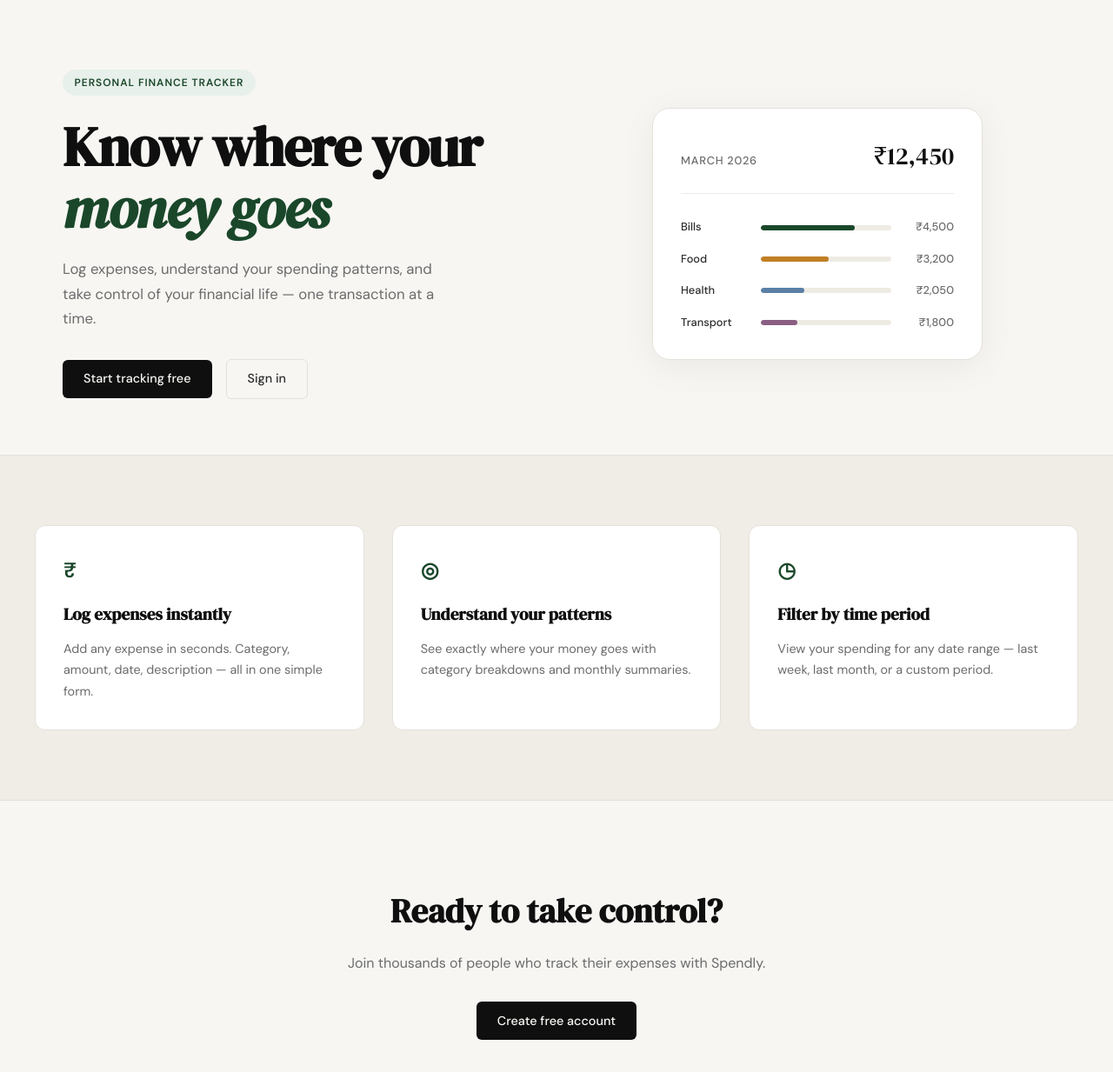
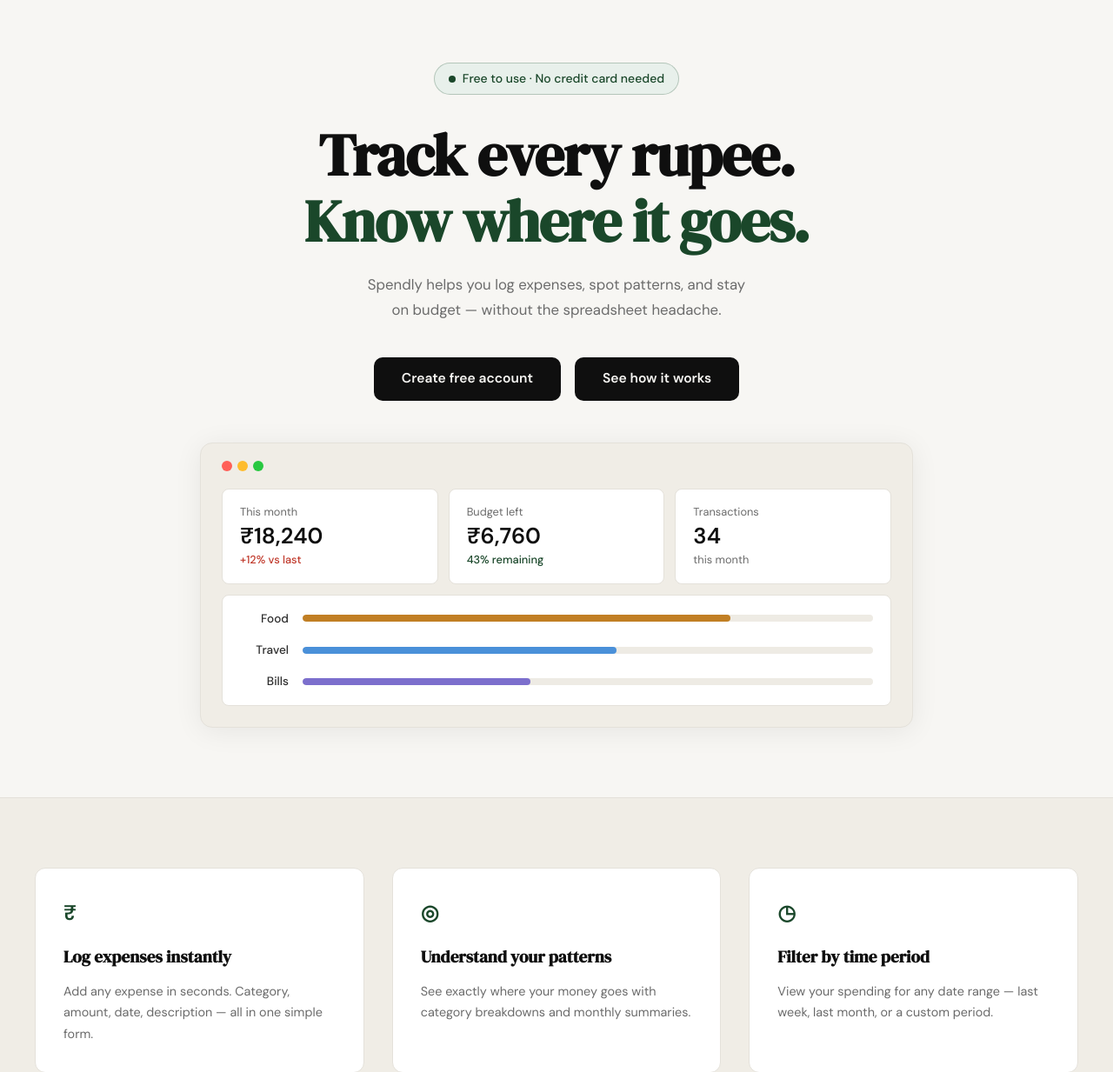
Before and after one commit to knock4rahul/spendly, a Flask app: page / in a window 1280 px wide. Shown: the part 61-1294 px from the top of the page at 87% size. Run offline with Flask 3, Linux system fonts and the light colour scheme.

Commit message:
landing: redesign hero section to match mockup

```diff
--- /dev/null
+++ b/static/css/landing.css
@@ -0,0 +1,209 @@
+/* ------------------------------------------------------------------ */
+/* Hero layout override — centered single column                       */
+/* ------------------------------------------------------------------ */
+
+.hero {
+    display: flex;
+    flex-direction: column;
+    align-items: center;
+    text-align: center;
+    padding: 4.5rem 2rem 5rem;
+    max-width: var(--max-width);
+    margin: 0 auto;
+    gap: 0;
+    grid-template-columns: unset;
+}
+
+.hero-inner {
+    display: flex;
+    flex-direction: column;
+    align-items: center;
+    margin-bottom: 3rem;
+}
+
+/* ------------------------------------------------------------------ */
+/* Badge                                                               */
+/* ------------------------------------------------------------------ */
+
+.hero-badge {
+    display: inline-flex;
+    align-items: center;
+    gap: 0.5rem;
+    background: var(--accent-light);
+    color: var(--accent);
+    border: 1px solid rgba(26, 71, 42, 0.25);
+    border-radius: 999px;
+    padding: 0.4rem 1rem;
+    font-size: 0.875rem;
+    font-weight: 500;
+    letter-spacing: 0;
+    text-transform: none;
+    margin-bottom: 2rem;
+}
+
+.hero-badge-dot {
+    width: 8px;
+    height: 8px;
+    background: var(--accent);
+    border-radius: 50%;
+    flex-shrink: 0;
+}
+
+/* ------------------------------------------------------------------ */
+/* Title                                                               */
+/* ------------------------------------------------------------------ */
+
+.hero-title {
+    font-size: clamp(2.75rem, 5.5vw, 4.25rem);
+    line-height: 1.12;
+    margin-bottom: 1.25rem;
+}
+
+.hero-title-green {
+    color: var(--accent);
+    font-style: normal;
+}
+
+/* ------------------------------------------------------------------ */
+/* Subtitle                                                            */
+/* ------------------------------------------------------------------ */
+
+.hero-subtitle {
+    max-width: 540px;
+    margin-bottom: 2.5rem;
+    font-size: 1.05rem;
+}
+
+/* ------------------------------------------------------------------ */
+/* Buttons                                                             */
+/* ------------------------------------------------------------------ */
+
+.btn-hero {
+    padding: 0.8rem 2rem;
+    font-size: 0.975rem;
+    font-weight: 600;
+    border-radius: 10px;
+}
+
+/* ------------------------------------------------------------------ */
+/* Mock browser                                                        */
+/* ------------------------------------------------------------------ */
+
+.hero-visual {
+    width: 100%;
+    max-width: 820px;
+    justify-content: unset;
+}
+
+.mock-browser {
+    background: var(--paper-warm);
+    border: 1px solid var(--border);
+    border-radius: 14px;
+    padding: 1.25rem 1.5rem 1.5rem;
+    box-shadow: 0 4px 32px rgba(0, 0, 0, 0.07);
+    width: 100%;
+}
+
+.mock-browser-dots {
+    display: flex;
+    gap: 6px;
+    margin-bottom: 1.25rem;
+}
+
+.mbdot {
+    width: 12px;
+    height: 12px;
+    border-radius: 50%;
+}
+
+.mbdot-red    { background: #ff5f57; }
+.mbdot-yellow { background: #febc2e; }
+.mbdot-green  { background: #28c840; }
+
+/* ------------------------------------------------------------------ */
+/* Stat cards row                                                      */
+/* ------------------------------------------------------------------ */
+
+.mock-stats-row {
+    display: grid;
+    grid-template-columns: repeat(3, 1fr);
+    gap: 0.75rem;
+    margin-bottom: 0.75rem;
+}
+
+.mock-stat {
+    background: var(--paper-card);
+    border: 1px solid var(--border);
+    border-radius: 8px;
+    padding: 1rem 1.25rem;
+    display: flex;
+    flex-direction: column;
+    gap: 0.2rem;
+    text-align: left;
+}
+
+.mock-stat-label {
+    font-size: 0.8rem;
+    color: var(--ink-muted);
+}
+
+.mock-stat-value {
+    font-size: 1.6rem;
+    font-weight: 700;
+    color: var(--ink);
+    line-height: 1.1;
+    font-family: var(--font-body);
+}
+
+.mock-stat-sub {
+    font-size: 0.8rem;
+    font-weight: 500;
+}
+
+.mock-stat-sub-red   { color: var(--danger); }
+.mock-stat-sub-green { color: var(--accent); }
+.mock-stat-sub-muted { color: var(--ink-muted); font-weight: 400; }
+
+/* ------------------------------------------------------------------ */
+/* Category bars                                                       */
+/* ------------------------------------------------------------------ */
+
+.mock-bars-section {
+    background: var(--paper-card);
+    border: 1px solid var(--border);
+    border-radius: 8px;
+    padding: 1rem 1.25rem;
+    display: flex;
+    flex-direction: column;
+    gap: 0.9rem;
+}
+
+.mock-cat-row {
+    display: grid;
+    grid-template-columns: 56px 1fr;
+    align-items: center;
+    gap: 1rem;
+}
+
+.mock-cat-label {
+    font-size: 0.85rem;
+    font-weight: 500;
+    color: var(--ink-soft);
+    text-align: right;
+}
+
+.mock-bar-track {
+    height: 8px;
+    background: var(--border-soft);
+    border-radius: 999px;
+    overflow: hidden;
+}
+
+.mock-bar-fill {
+    height: 100%;
+    border-radius: 999px;
+}
+
+.mb-food   { background: #c17f24; }
+.mb-travel { background: #4a90d9; }
+.mb-bills  { background: #7c6fcd; }
--- a/templates/landing.html
+++ b/templates/landing.html
@@ -1,60 +1,68 @@
 {% extends "base.html" %}
 
 {% block title %}Spendly — Track Every Rupee{% endblock %}
+
+{% block head %}
+<link rel="stylesheet" href="{{ url_for('static', filename='css/landing.css') }}">
+{% endblock %}
 
 {% block content %}
 
 <section class="hero">
     <div class="hero-inner">
-        <div class="hero-badge">Personal Finance Tracker</div>
+        <div class="hero-badge">
+            <span class="hero-badge-dot"></span>
+            Free to use · No credit card needed
+        </div>
         <h1 class="hero-title">
-            Know where your<br>
-            <em>money goes</em>
+            Track every rupee.<br>
+            <span class="hero-title-green">Know where it goes.</span>
         </h1>
         <p class="hero-subtitle">
-            Log expenses, understand your spending patterns,
-            and take control of your financial life —
-            one transaction at a time.
+            Spendly helps you log expenses, spot patterns, and stay<br>
+            on budget — without the spreadsheet headache.
         </p>
         <div class="hero-actions">
-            <a href="{{ url_for('register') }}" class="btn-primary">Start tracking free</a>
-            <a href="{{ url_for('login') }}" class="btn-ghost">Sign in</a>
+            <a href="{{ url_for('register') }}" class="btn-primary btn-hero">Create free account</a>
+            <a href="#features" class="btn-primary btn-hero">See how it works</a>
         </div>
     </div>
     <div class="hero-visual">
-        <div class="mock-card">
-            <div class="mock-card-header">
-                <span class="mock-label">March 2026</span>
-                <span class="mock-total">₹12,450</span>
+        <div class="mock-browser">
+            <div class="mock-browser-dots">
+                <span class="mbdot mbdot-red"></span>
+                <span class="mbdot mbdot-yellow"></span>
+                <span class="mbdot mbdot-green"></span>
             </div>
-            <div class="mock-bars">
-                <div class="mock-bar-row">
-                    <span class="mock-cat">Bills</span>
-                    <div class="mock-bar-track">
-                        <div class="mock-bar" style="width: 72%"></div>
-                    </div>
-                    <span class="mock-amt">₹4,500</span>
+            <div class="mock-stats-row">
+                <div class="mock-stat">
+                    <span class="mock-stat-label">This month</span>
+                    <span class="mock-stat-value">₹18,240</span>
+                    <span class="mock-stat-sub mock-stat-sub-red">+12% vs last</span>
                 </div>
-                <div class="mock-bar-row">
-                    <span class="mock-cat">Food</span>
-                    <div class="mock-bar-track">
-                        <div class="mock-bar mock-bar-2" style="width: 52%"></div>
-                    </div>
-                    <span class="mock-amt">₹3,200</span>
+                <div class="mock-stat">
+                    <span class="mock-stat-label">Budget left</span>
+                    <span class="mock-stat-value">₹6,760</span>
+                    <span class="mock-stat-sub mock-stat-sub-green">43% remaining</span>
                 </div>
-                <div class="mock-bar-row">
-                    <span class="mock-cat">Health</span>
-                    <div class="mock-bar-track">
-                        <div class="mock-bar mock-bar-3" style="width: 33%"></div>
-                    </div>
-                    <span class="mock-amt">₹2,050</span>
+                <div class="mock-stat">
+                    <span class="mock-stat-label">Transactions</span>
+                    <span class="mock-stat-value">34</span>
+                    <span class="mock-stat-sub mock-stat-sub-muted">this month</span>
                 </div>
-                <div class="mock-bar-row">
-                    <span class="mock-cat">Transport</span>
-                    <div class="mock-bar-track">
-                        <div class="mock-bar mock-bar-4" style="width: 28%"></div>
-                    </div>
-                    <span class="mock-amt">₹1,800</span>
+            </div>
+            <div class="mock-bars-section">
+                <div class="mock-cat-row">
+                    <span class="mock-cat-label">Food</span>
+                    <div class="mock-bar-track"><div class="mock-bar-fill mb-food" style="width: 75%"></div></div>
+                </div>
+                <div class="mock-cat-row">
+                    <span class="mock-cat-label">Travel</span>
+                    <div class="mock-bar-track"><div class="mock-bar-fill mb-travel" style="width: 55%"></div></div>
+                </div>
+                <div class="mock-cat-row">
+                    <span class="mock-cat-label">Bills</span>
+                    <div class="mock-bar-track"><div class="mock-bar-fill mb-bills" style="width: 40%"></div></div>
                 </div>
             </div>
         </div>
```
